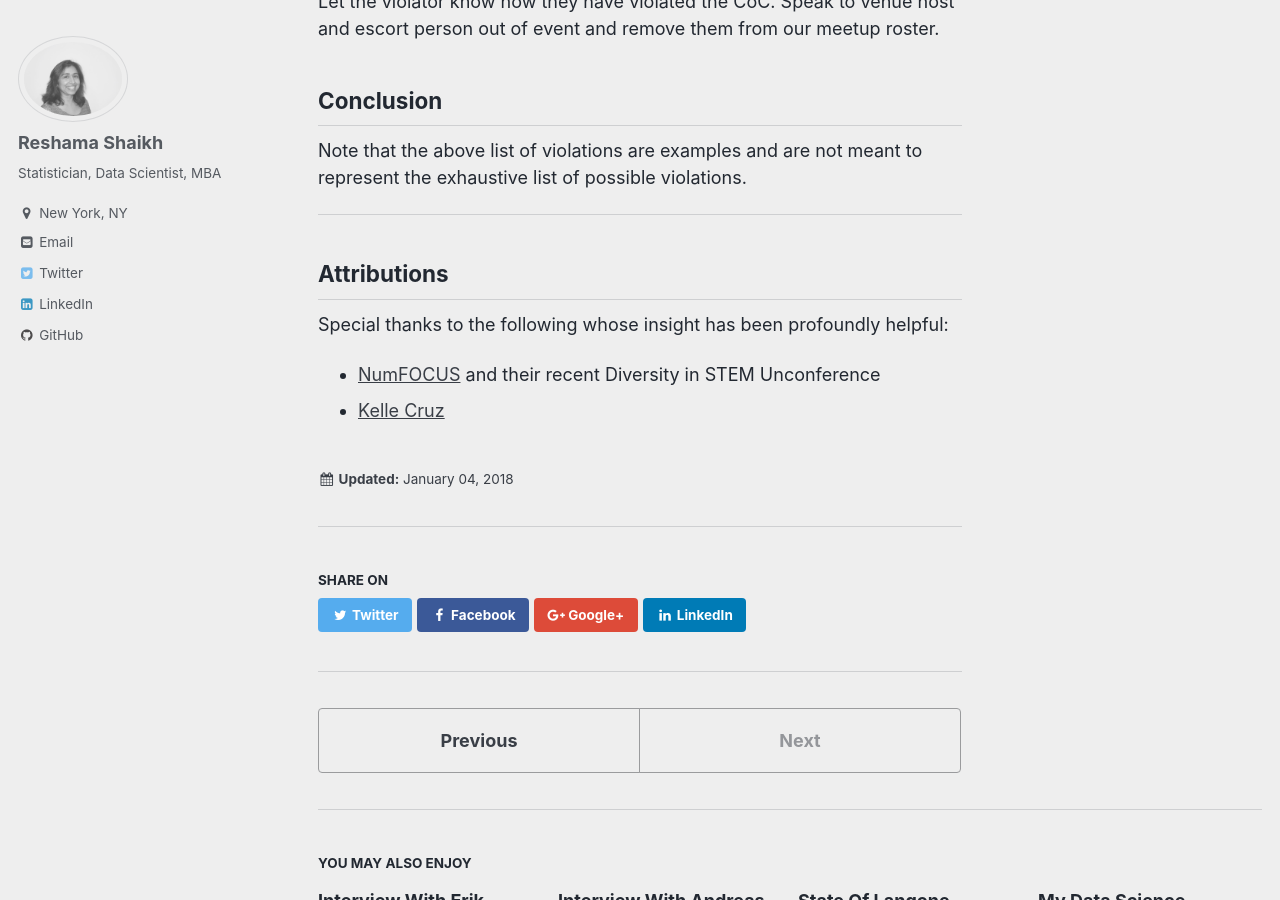
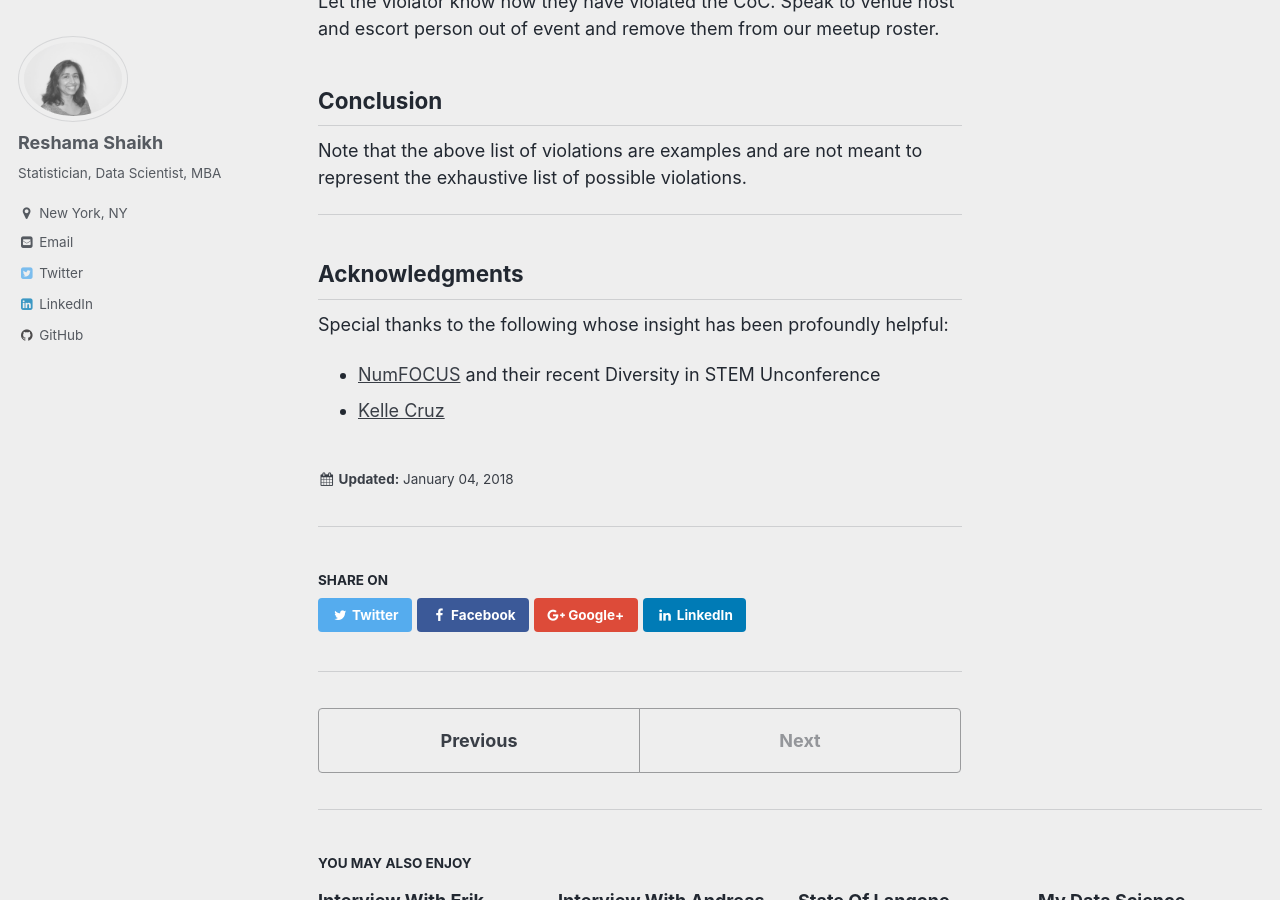
Before and after one commit to reshamas/reshamas.github.io, a Jekyll site: the page built from _posts/2018-01-04-managing-our-code-of-conduct.md, in a window 1280 px wide and 900 px high, scrolled down 2839 px. Built offline with Jekyll 4.4.1, drawn with Linux system fonts in a browser that asks for light colours.

Commit message:
Update 2018-01-04-managing-our-code-of-conduct.md

```diff
--- a/_posts/2018-01-04-managing-our-code-of-conduct.md
+++ b/_posts/2018-01-04-managing-our-code-of-conduct.md
@@ -50,7 +50,7 @@ Let the violator know how they have violated the CoC.  Speak to venue host and e
 Note that the above list of violations are examples and are not meant to represent the exhaustive list of possible violations.
 
 ---
-## Attributions
+## Acknowledgments
 Special thanks to the following whose insight has been profoundly helpful:
 * [NumFOCUS](https://www.numfocus.org/blog/) and their recent Diversity in STEM Unconference
 * [Kelle Cruz](https://twitter.com/kellecruz)
```
